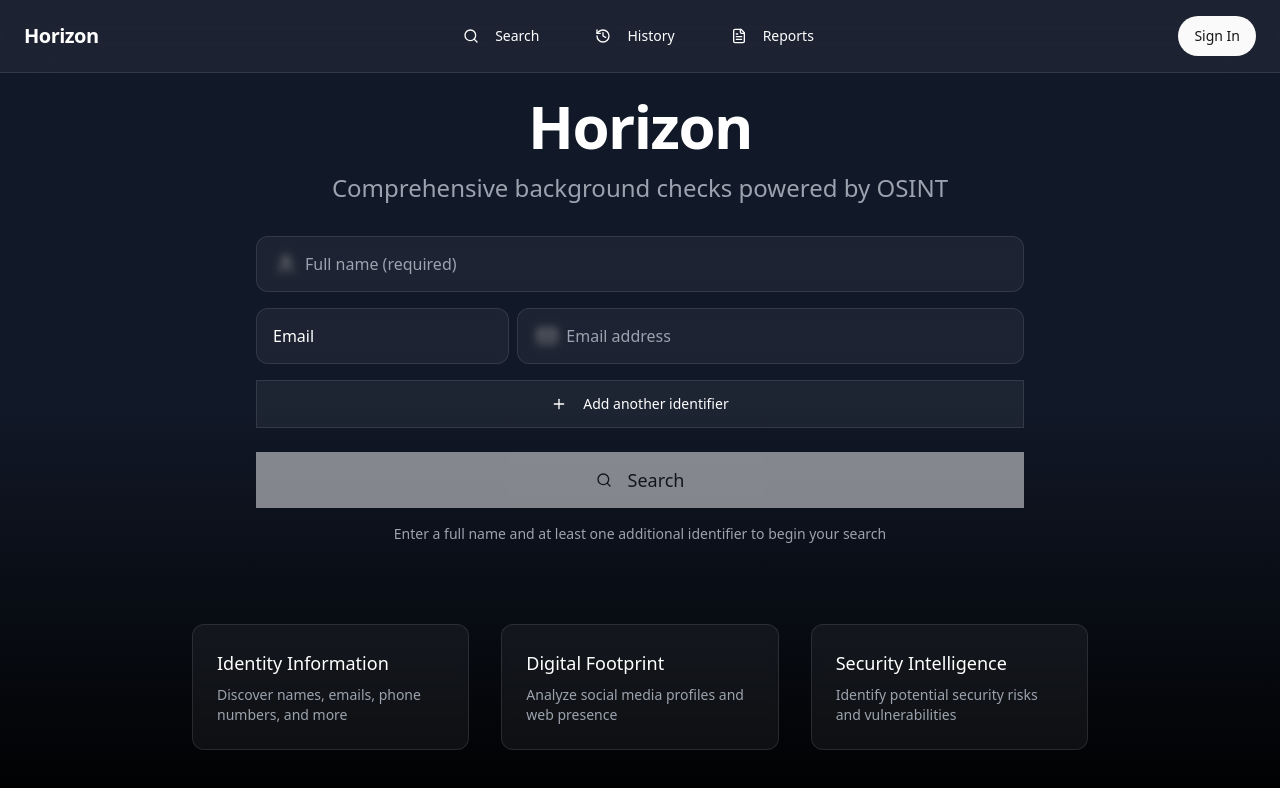
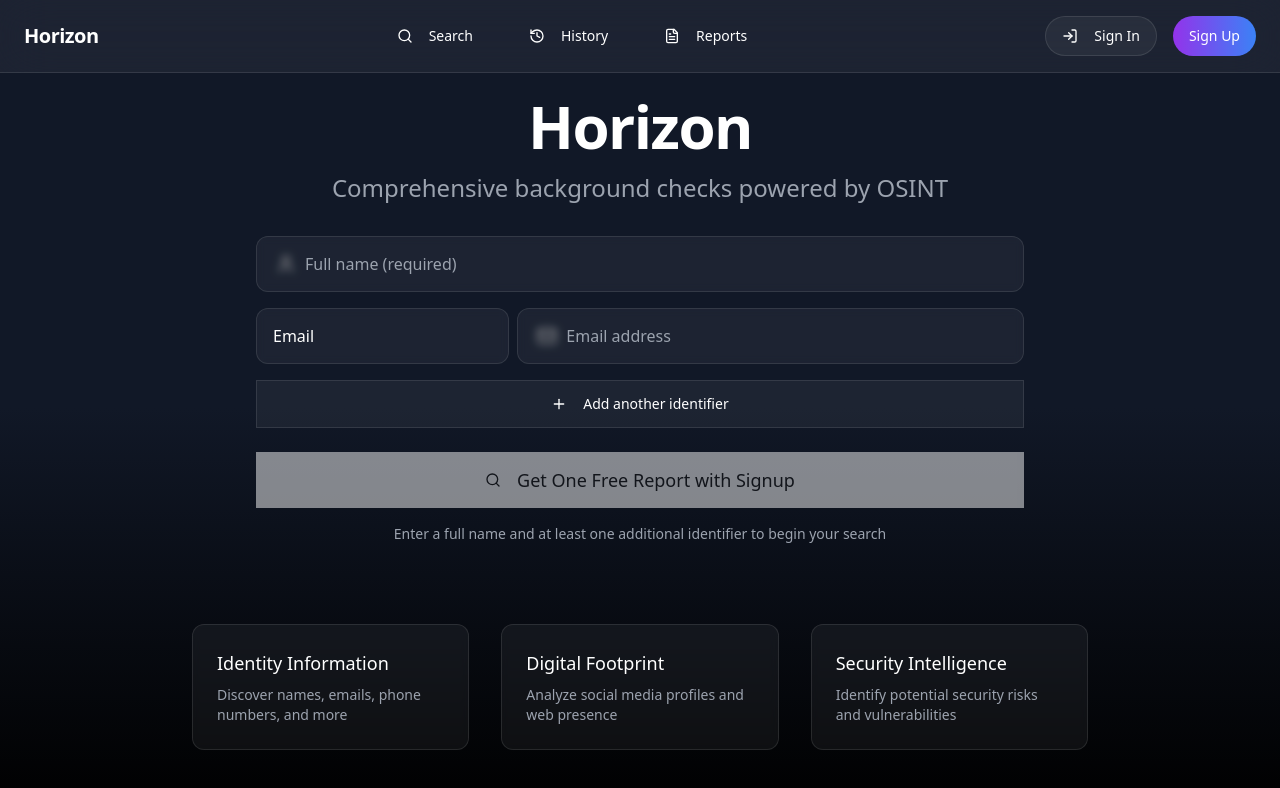
Before and after one commit to rrh1441/horizon, a React (Vite) app: page / in a window 1280 px wide. Shown: the top 788 px of the page. Built offline with nearby package versions, Linux system fonts and the light colour scheme.

Commit message:
Update button labels
Update button labels to include a Sign Up button and change Search to "Get One Free Report with Signup".

```diff
--- a/src/components/Navbar.tsx
+++ b/src/components/Navbar.tsx
@@ -1,7 +1,7 @@
 
 import React from 'react';
 import { useNavigate } from 'react-router-dom';
-import { SearchIcon, HistoryIcon, FileTextIcon } from 'lucide-react';
+import { SearchIcon, HistoryIcon, FileTextIcon, LogIn } from 'lucide-react';
 import { Button } from '@/components/ui/button';
 
 const Navbar = () => {
@@ -44,8 +44,18 @@ const Navbar = () => {
         </nav>
 
         <div className="flex items-center space-x-4">
-          <Button className="hidden md:flex rounded-full px-4 py-2 text-sm">
+          <Button
+            variant="outline"
+            className="hidden md:flex border border-white/10 bg-white/5 rounded-full px-4 py-2 text-sm"
+          >
+            <LogIn className="w-4 h-4 mr-2" />
             Sign In
+          </Button>
+
+          <Button
+            className="hidden md:flex rounded-full px-4 py-2 text-sm bg-gradient-to-r from-purple-600 to-blue-500 hover:from-purple-700 hover:to-blue-600 text-white"
+          >
+            Sign Up
           </Button>
         </div>
       </div>
--- a/src/components/SearchBox.tsx
+++ b/src/components/SearchBox.tsx
@@ -1,4 +1,3 @@
-
 import React, { useState } from 'react';
 import { useNavigate } from 'react-router-dom';
 import { Search, ArrowRight, User, Mail, Globe, Briefcase, Phone, AlertCircle, X, Plus } from 'lucide-react';
@@ -13,7 +12,11 @@ interface FieldData {
   value: string;
 }
 
-const SearchBox = () => {
+interface SearchBoxProps {
+  buttonText?: string;
+}
+
+const SearchBox = ({ buttonText = "Search" }: SearchBoxProps) => {
   const [name, setName] = useState('');
   const [fields, setFields] = useState<FieldData[]>([
     { id: crypto.randomUUID(), type: 'email', value: '' }
@@ -22,7 +25,6 @@ const SearchBox = () => {
   const [error, setError] = useState('');
   const navigate = useNavigate();
 
-  // Field configuration
   const fieldConfig = {
     email: {
       icon: <Mail size={20} />,
@@ -51,23 +53,19 @@ const SearchBox = () => {
   };
 
   const validateFields = () => {
-    // Clear any existing errors
     setError('');
 
-    // Validate name (required)
     if (!name.trim() || name.length < 2) {
       setError('Please enter a valid name (minimum 2 characters)');
       return false;
     }
 
-    // Validate that at least one field has a value
     const hasValue = fields.some(field => field.value.trim() !== '');
     if (!hasValue) {
       setError('Please enter at least one additional identifier');
       return false;
     }
 
-    // Validate each field with a value
     for (const field of fields) {
       if (field.value.trim() !== '' && !fieldConfig[field.type].validate(field.value)) {
         setError(fieldConfig[field.type].errorMessage);
@@ -118,7 +116,6 @@ const SearchBox = () => {
 
     setIsLoading(true);
 
-    // Create a query object with all the data
     const searchData = {
       name: name.trim(),
       fields: fields.filter(f => f.value.trim() !== '').map(f => ({
@@ -127,7 +124,6 @@ const SearchBox = () => {
       }))
     };
 
-    // Store in local history
     const history = JSON.parse(localStorage.getItem('searchHistory') || '[]');
     const newHistory = [
       {
@@ -137,15 +133,12 @@ const SearchBox = () => {
         timestamp: new Date().toISOString()
       },
       ...history,
-    ].slice(0, 10); // Keep only 10 most recent searches
+    ].slice(0, 10);
 
     localStorage.setItem('searchHistory', JSON.stringify(newHistory));
 
-    // In a real app, we would send this to an API
-    // For now, simulate a delay and navigate
     setTimeout(() => {
       setIsLoading(false);
-      // Navigate to profile page with the search query
       navigate(`/profile/${encodeURIComponent(name)}`);
     }, 1500);
   };
@@ -153,7 +146,6 @@ const SearchBox = () => {
   return (
     <div className="w-full max-w-3xl mx-auto">
       <form onSubmit={handleSearch} className="flex flex-col gap-4">
-        {/* Name field (always required) */}
         <div className="relative">
           <User
             className="absolute left-5 top-1/2 transform -translate-y-1/2 text-muted-foreground"
@@ -170,7 +162,6 @@ const SearchBox = () => {
           />
         </div>
 
-        {/* Additional fields */}
         <div className="space-y-3">
           {fields.map((field, index) => (
             <div key={field.id} className="flex flex-col sm:flex-row gap-2">
@@ -221,7 +212,6 @@ const SearchBox = () => {
           ))}
         </div>
 
-        {/* Add another field button */}
         <div>
           <Button
             type="button"
@@ -235,7 +225,6 @@ const SearchBox = () => {
           </Button>
         </div>
 
-        {/* Search button */}
         <Button
           type="submit"
           className="w-full h-14 mt-2 text-lg"
@@ -246,10 +235,9 @@ const SearchBox = () => {
           ) : (
             <Search size={18} className="mr-2" />
           )}
-          Search
+          {buttonText}
         </Button>
 
-        {/* Error message */}
         {error && (
           <div className="flex items-center gap-2 text-red-400 text-sm mt-1">
             <AlertCircle size={16} />
--- a/src/pages/Index.tsx
+++ b/src/pages/Index.tsx
@@ -17,7 +17,7 @@ const Index = () => {
         </div>
 
         <div className="w-full max-w-3xl mb-8">
-          <SearchBox />
+          <SearchBox buttonText="Get One Free Report with Signup" />
 
           <p className="text-gray-400 text-sm mt-4 text-center">
             Enter a full name and at least one additional identifier to begin your search
```
